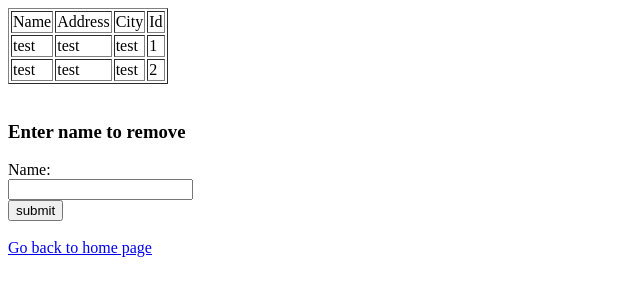
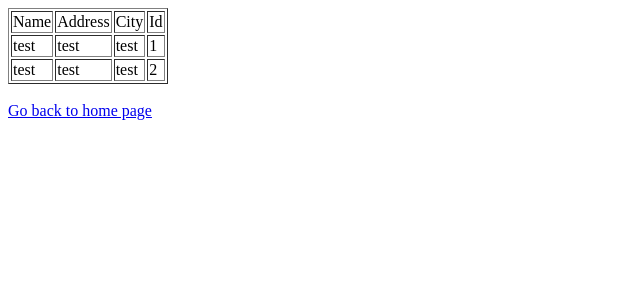
Before and after one commit to jamesisaacs2/mycode, a Flask app: page /view in a window 1280 px wide. Shown: the top 300 px of the page, without its empty margins (0-640 px from the left). Run offline with Flask 2, Linux system fonts and the light colour scheme; data comes from the database, SQL or seed files in the repository; both versions use the stored data as it was after the commit.

Commit message:
finally fixed, removed delete in form on view page

```diff
--- a/myapp-flask/templates/view.html
+++ b/myapp-flask/templates/view.html
@@ -19,14 +19,6 @@
          {% endfor %}
       </table>
       <br/>
-      <form action = "{{ url_for('delete') }}" method = "DELETE">
-         <h3>Enter name to remove</h3>
-         Name:<br>
-         <input type = "text" name = "nm" /><br>
-
-         <input type = "submit" value = "submit" /><br>
-      </form>
-      <br/>
       <a href = "/">Go back to home page</a>
    </body>
 </html>
```
Also changed, not shown: myapp-flask/db_people.db (added).
